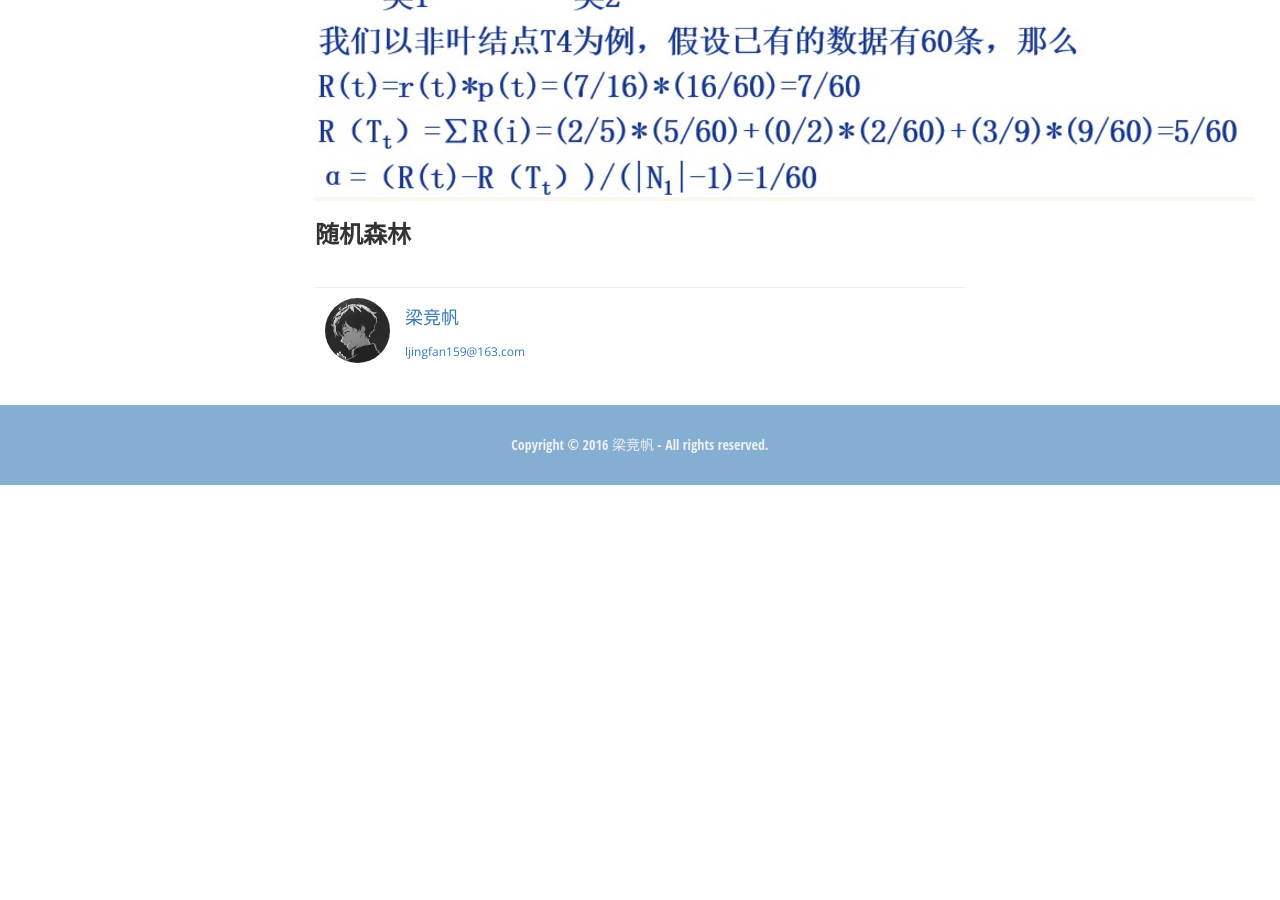
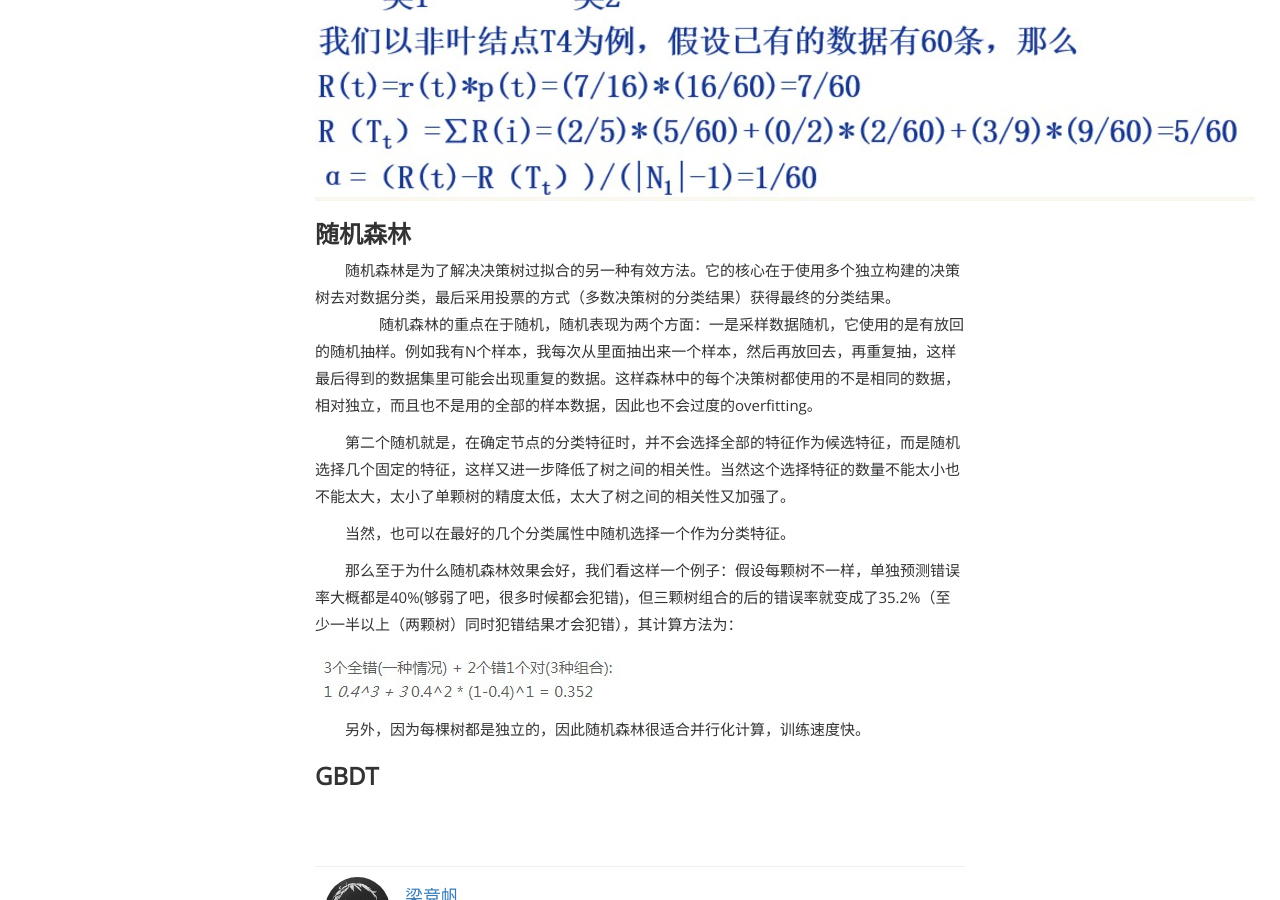
Before and after one commit to shadowJF/shadowjf.github.com, a Jekyll site: the page built from _posts/2017-07-27-Decision-Tree.md, in a window 1280 px wide and 900 px high, scrolled down 7738 px. Built offline with Jekyll 4.4.1, drawn with Linux system fonts in a browser that asks for light colours; comment, search, counter and statistics services are not loaded; before the commit the page ends 8223 px from its top, so only the background shows below that.

```diff
--- a/_posts/2017-07-27-Decision-Tree.md
+++ b/_posts/2017-07-27-Decision-Tree.md
@@ -172,3 +172,19 @@ excerpt_separator: "----"
 ![]({{site.pictureurl}}111.jpg?raw=true)
 
 ### **随机森林** ###
+
+　　随机森林是为了解决决策树过拟合的另一种有效方法。它的核心在于使用多个独立构建的决策树去对数据分类，最后采用投票的方式（多数决策树的分类结果）获得最终的分类结果。
+
+　　随机森林的重点在于随机，随机表现为两个方面：一是采样数据随机，它使用的是有放回的随机抽样。例如我有N个样本，我每次从里面抽出来一个样本，然后再放回去，再重复抽，这样最后得到的数据集里可能会出现重复的数据。这样森林中的每个决策树都使用的不是相同的数据，相对独立，而且也不是用的全部的样本数据，因此也不会过度的overfitting。
+
+　　第二个随机就是，在确定节点的分类特征时，并不会选择全部的特征作为候选特征，而是随机选择几个固定的特征，这样又进一步降低了树之间的相关性。当然这个选择特征的数量不能太小也不能太大，太小了单颗树的精度太低，太大了树之间的相关性又加强了。
+
+　　当然，也可以在最好的几个分类属性中随机选择一个作为分类特征。
+
+　　那么至于为什么随机森林效果会好，我们看这样一个例子：假设每颗树不一样，单独预测错误率大概都是40%(够弱了吧，很多时候都会犯错)，但三颗树组合的后的错误率就变成了35.2%（至少一半以上（两颗树）同时犯错结果才会犯错），其计算方法为：
+
+![]({{site.pictureurl}}112.jpg?raw=true)
+
+　　另外，因为每棵树都是独立的，因此随机森林很适合并行化计算，训练速度快。
+
+### **GBDT** ###
```
Also changed, not shown: _posts/2017-09-18-Thread-Limit.md (added, +52 -0 lines), _assets/112.jpg (added).
